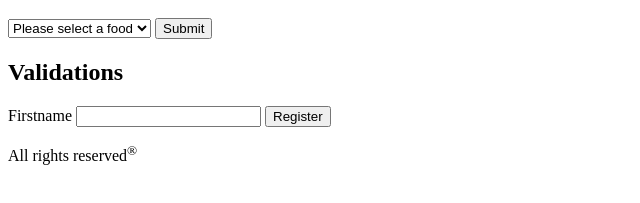
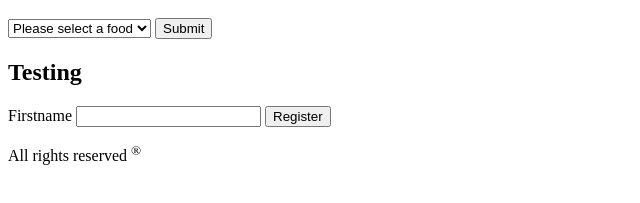
Before and after one commit to joacyfonseca/joacyfonseca.github.io, a plain HTML site: page index.html in a window 1280 px wide. Shown: the part 345-548 px from the top of the page, 0-640 px from the left. Drawn offline with nearby package versions, Linux system fonts and the light colour scheme.

Commit message:
Update index.html

```diff
--- a/index.html
+++ b/index.html
@@ -54,7 +54,7 @@
                     <button type="submit">Submit</button>
                 </form>
 
-                <h2>Validations</h2>
+                <h2>Testing</h2>
                 <form>
                     <label>Firstname</label>
                     <input type="text" name="firstname" id="first" required>
@@ -64,10 +64,8 @@
         </section>
     </main>
 
-
-
     <footer>
-        <p>All rights reserved<sup>&#174;</sup></p>
+        <p>All rights reserved <sup>&#174;</sup></p>
     </footer>
 </body>
 
```
